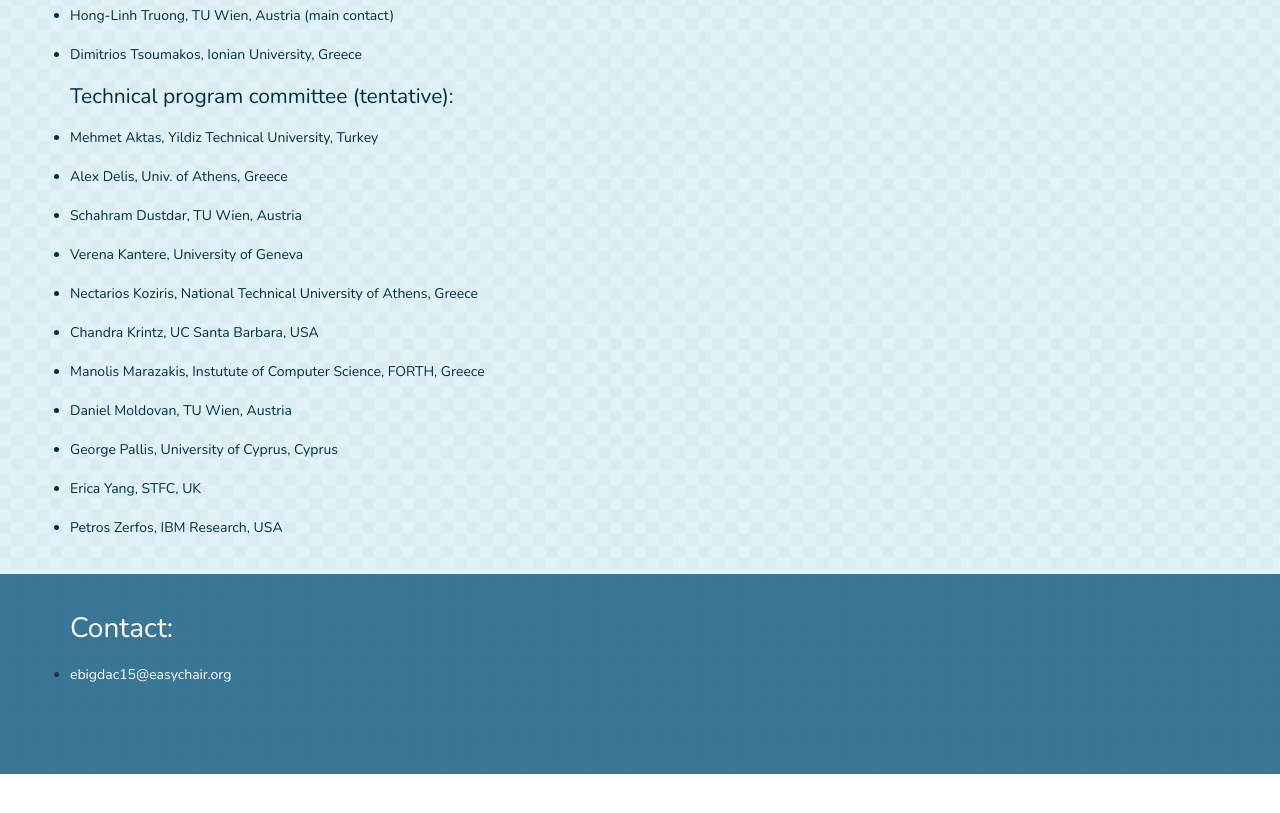
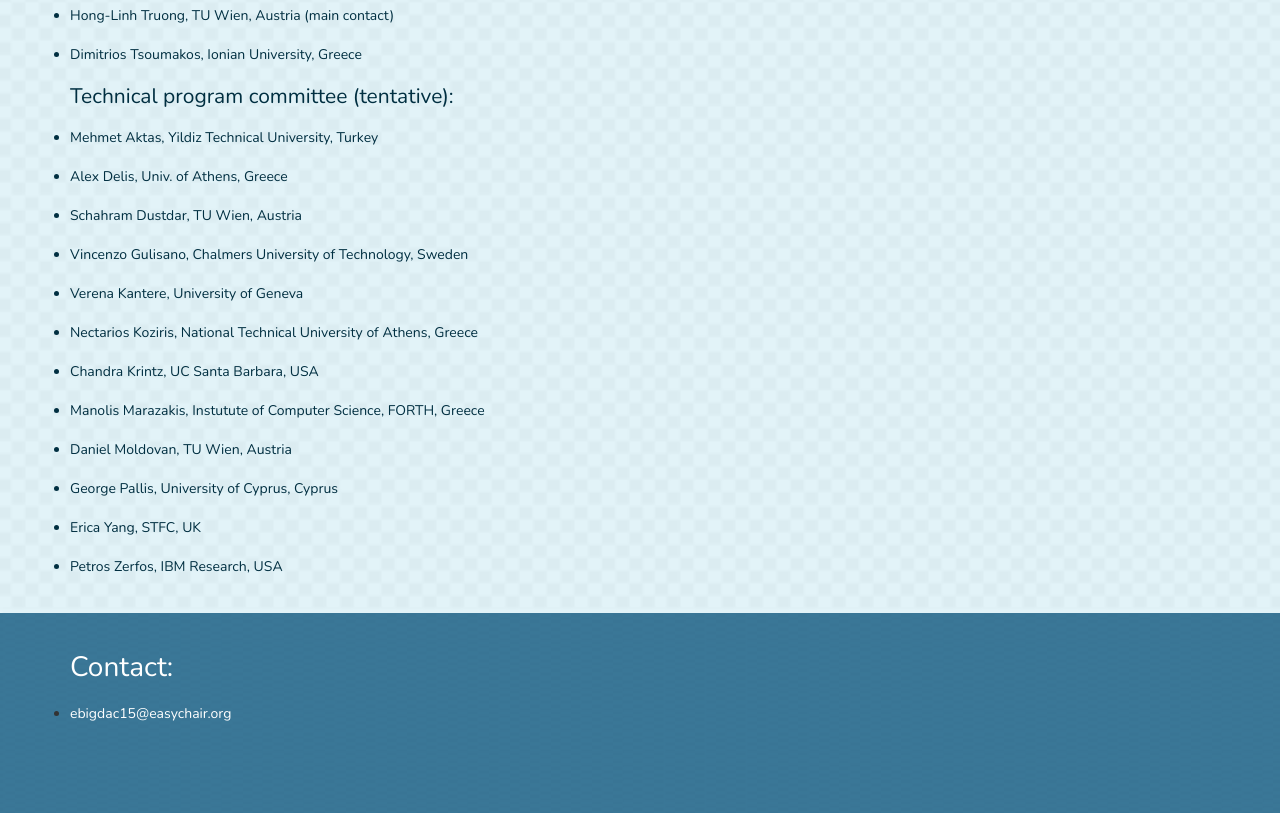
Before and after one commit to eBigDaC/2015, a plain HTML site: page index.html in a window 1280 px wide. Shown: the part 2477-3290 px from the top of the page. Before the commit the page ends 3251 px from the top, so only its background shows below. Drawn offline with nearby package versions, Linux system fonts and the light colour scheme.

Commit message:
add PC members

```diff
--- a/index.html
+++ b/index.html
@@ -229,6 +229,9 @@
 									<p>Schahram Dustdar, TU Wien, Austria</p>
 								</li>
 								<li>
+									<p>Vincenzo Gulisano, Chalmers University of Technology, Sweden</p>
+								</li>
+								<li>
 									<p>Verena	Kantere, University of Geneva</p>
 								</li>
 								<li>    <p>Nectarios Koziris, National Technical University of Athens,  Greece</p>
```
